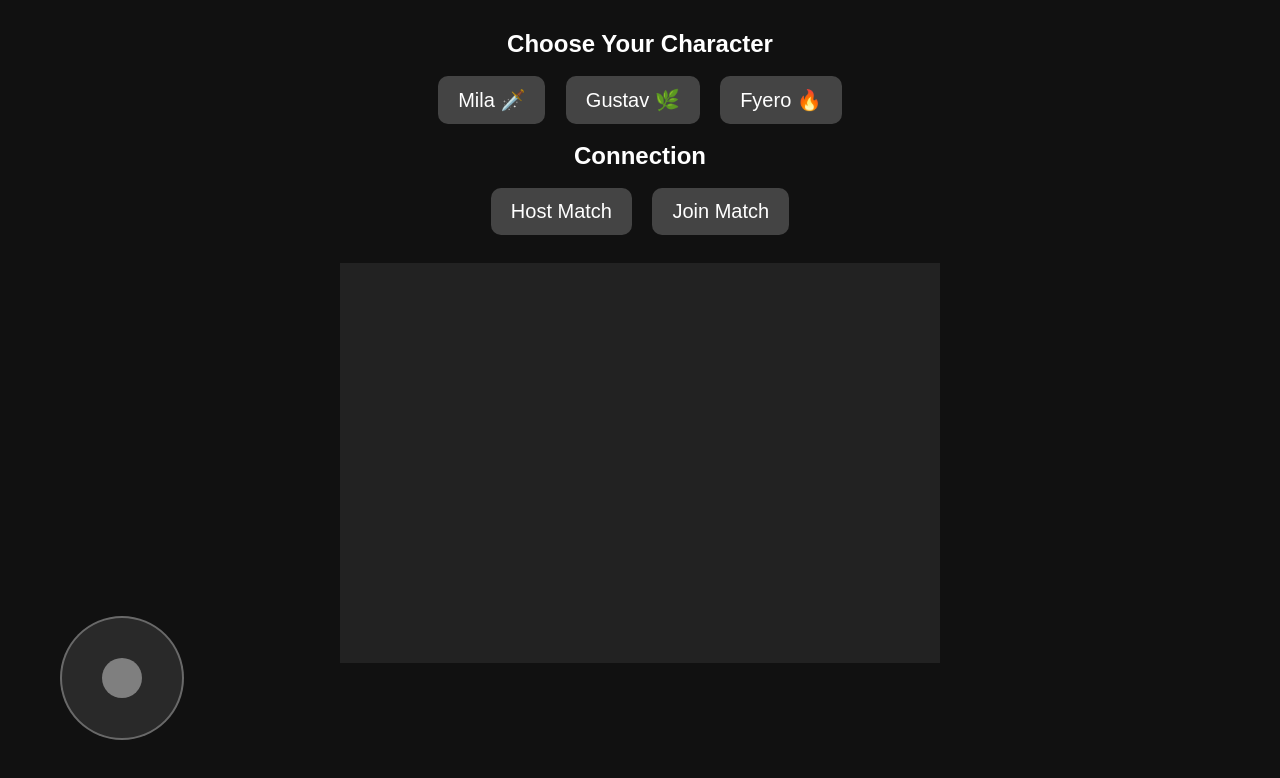
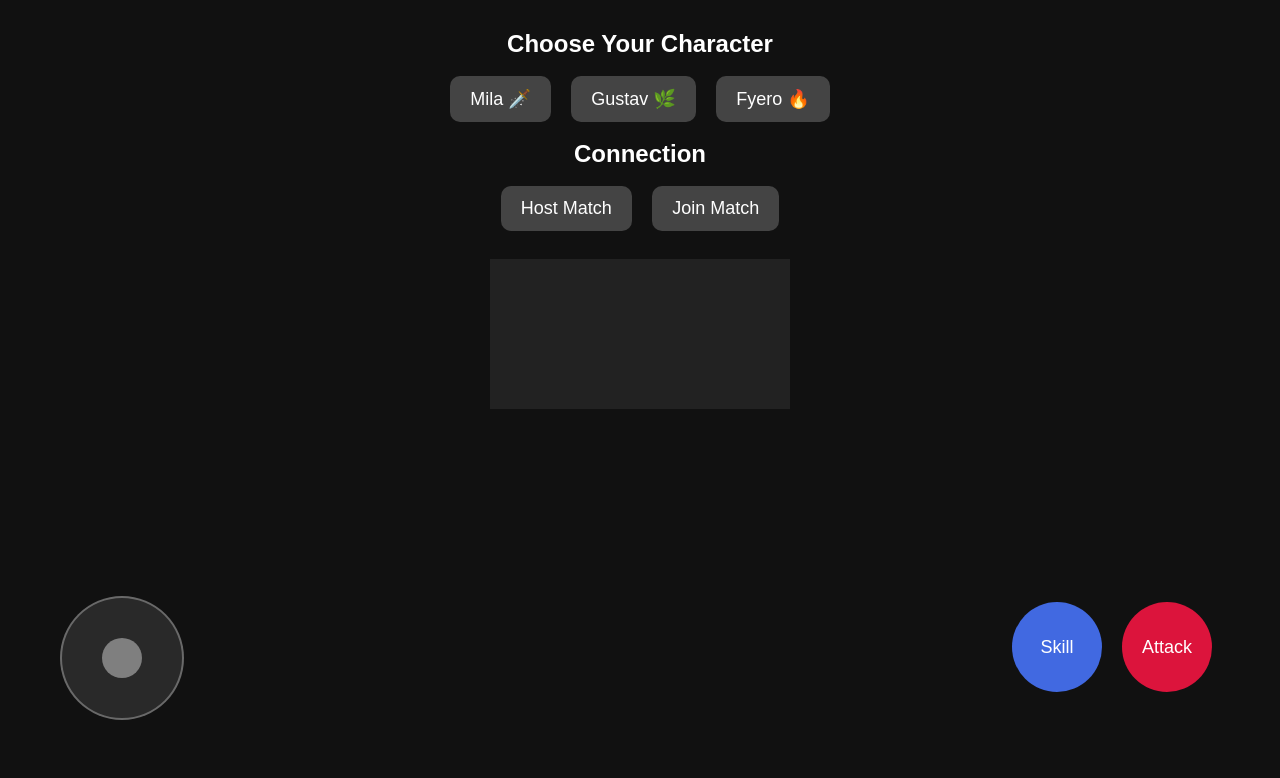
Before and after one commit to xcitium0005-gif/pvp, a website: page public/game.html in a window 1280 px wide. Drawn offline with Linux system fonts and the light colour scheme.

Commit message:
Update game.html

```diff
--- a/public/game.html
+++ b/public/game.html
@@ -6,26 +6,20 @@
   <style>
     body {
       background: #111;
-      color: white;
-      font-family: Arial, sans-serif;
-      text-align: center;
       margin: 0;
       padding: 0;
       overflow: hidden;
+      font-family: Arial, sans-serif;
+      color: white;
+      text-align: center;
     }
     h2 { margin: 10px 0; }
-    canvas {
-      background: #222;
-      display: block;
-      margin: 10px auto;
-      touch-action: none; /* prevent scroll when touching */
-    }
     #ui {
       margin: 10px auto;
       padding: 10px;
     }
     button {
-      font-size: 20px;
+      font-size: 18px;
       margin: 8px;
       padding: 12px 20px;
       border-radius: 10px;
@@ -35,10 +29,17 @@
     }
     button:active { background: #666; }
 
-    /* Joystick container */
+    canvas {
+      display: block;
+      margin: 0 auto;
+      background: #222;
+      touch-action: none;
+    }
+
+    /* Joystick */
     #joystick {
       position: absolute;
-      bottom: 60px;
+      bottom: 80px;
       left: 60px;
       width: 120px;
       height: 120px;
@@ -56,6 +57,28 @@
       border-radius: 50%;
       background: rgba(255,255,255,0.4);
     }
+
+    /* Combat buttons */
+    #attackBtn, #skillBtn {
+      position: absolute;
+      bottom: 100px;
+      width: 90px;
+      height: 90px;
+      border-radius: 50%;
+      font-size: 18px;
+      border: none;
+      color: white;
+    }
+    #attackBtn {
+      right: 60px;
+      background: crimson;
+    }
+    #skillBtn {
+      right: 170px;
+      background: royalblue;
+    }
+    #attackBtn:active { background: darkred; }
+    #skillBtn:active { background: navy; }
   </style>
 </head>
 <body>
@@ -70,12 +93,14 @@
     <button onclick="connect(false)">Join Match</button>
   </div>
 
-  <canvas id="game" width="600" height="400"></canvas>
+  <canvas id="game"></canvas>
 
-  <!-- Joystick UI -->
-  <div id="joystick">
-    <div id="stick"></div>
-  </div>
+  <!-- Joystick -->
+  <div id="joystick"><div id="stick"></div></div>
+
+  <!-- Combat buttons -->
+  <button id="attackBtn">Attack</button>
+  <button id="skillBtn">Skill</button>
 
   <script src="game.js"></script>
 </body>
```
